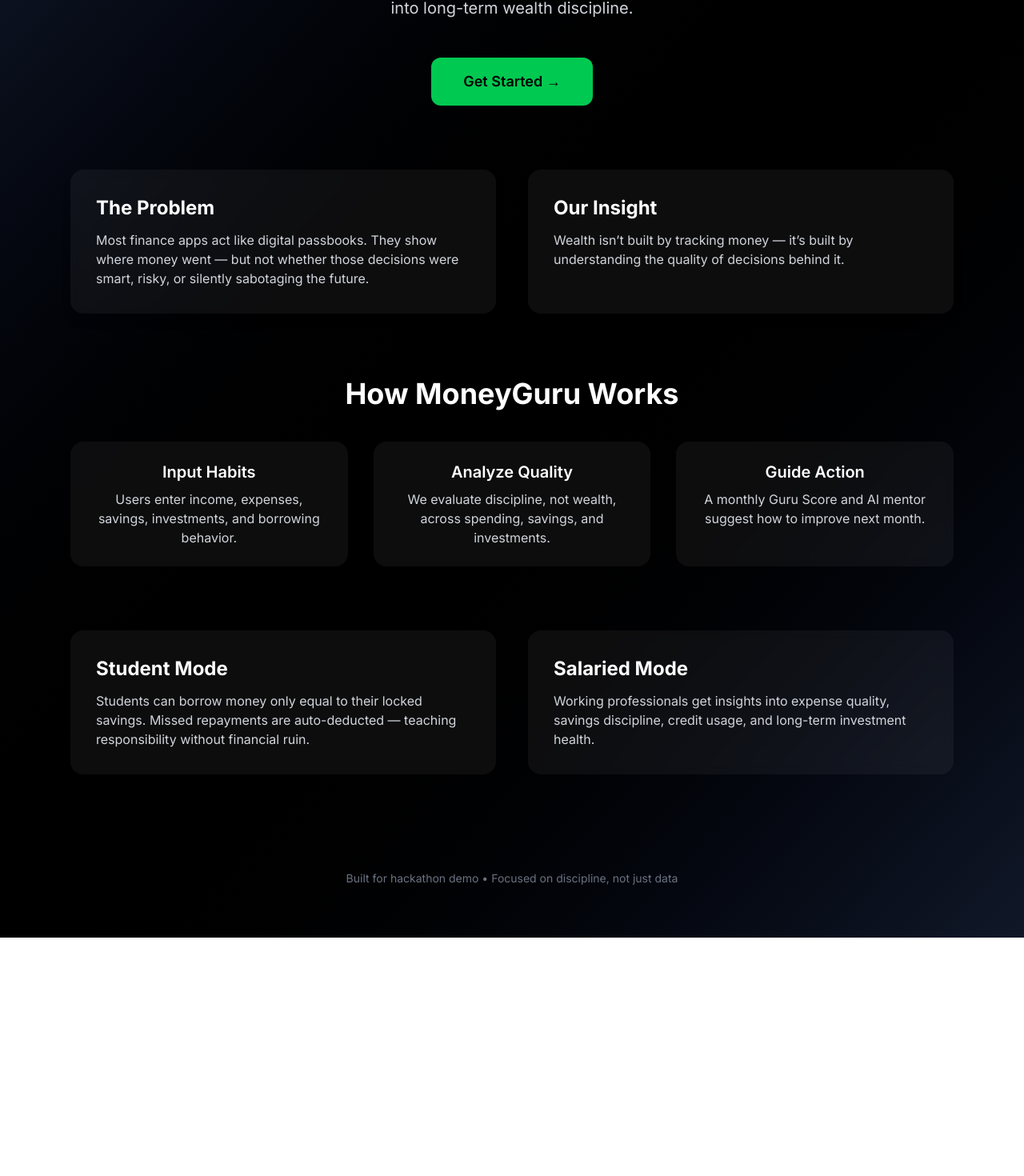
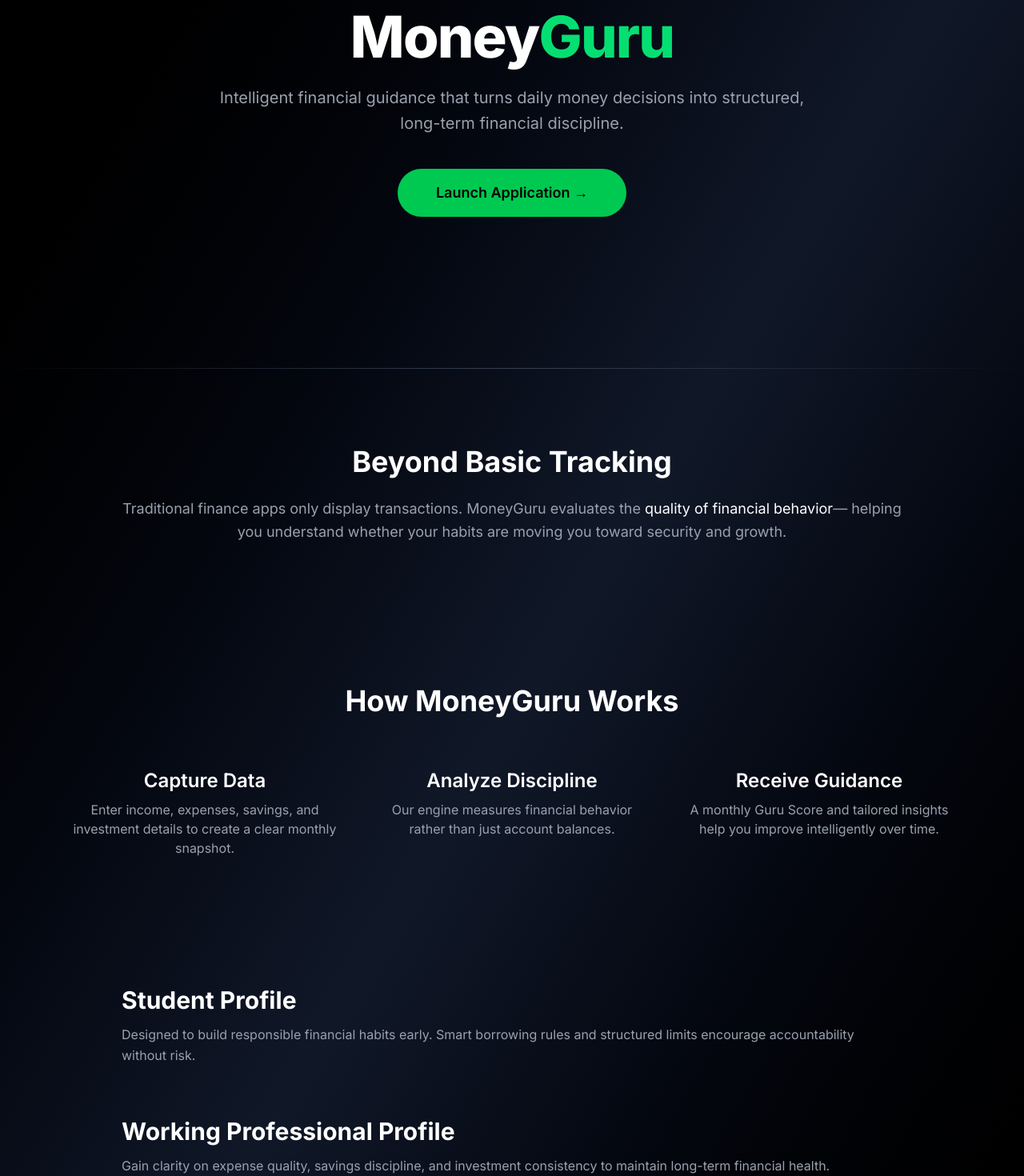
Before and after one commit to Rohan20648/money-gurus, a Next.js app: page / in a window 1280 px wide. Shown: the part 180-1650 px from the top of the page at 80% size. Before the commit the page ends 1352 px from the top, so only its background shows below. Built offline with nearby package versions, Linux system fonts and the light colour scheme.

Commit message:
Update page.tsx

```diff
--- a/app/page.tsx
+++ b/app/page.tsx
@@ -6,105 +6,110 @@
 
 export default function Home() {
   return (
-    <main className={`${inter.className} min-h-screen bg-gradient-to-br from-gray-900 via-black to-gray-900 text-white`}>
-      <div className="max-w-6xl mx-auto px-6 py-16 space-y-20">
+    <main className={`${inter.className} min-h-screen bg-gradient-to-br from-black via-gray-900 to-black text-white`}>
 
-        {/* HERO */}
-        <section className="text-center space-y-6 animate-fade-in">
-          <h1 className="text-6xl font-extrabold tracking-tight">
-            Money<span className="text-green-400">Guru</span>
-          </h1>
+      {/* HERO SECTION */}
+      <section className="min-h-[80vh] flex flex-col items-center justify-center px-6 text-center">
+        <h1 className="text-7xl font-extrabold tracking-tight animate-fade-in">
+          Money<span className="text-green-400">Guru</span>
+        </h1>
 
-          <p className="text-gray-300 text-xl max-w-2xl mx-auto">
-            A digital financial mentor that transforms everyday money decisions
-            into long-term wealth discipline.
-          </p>
+        <p className="text-gray-400 text-xl max-w-3xl mt-6 leading-relaxed">
+          Intelligent financial guidance that turns daily money decisions
+          into structured, long-term financial discipline.
+        </p>
 
-          <Link href="/select-user">
-            <button className="mt-6 px-10 py-4 rounded-xl bg-green-500 text-black font-semibold text-lg hover:scale-105 transition-transform">
-              Get Started →
-            </button>
-          </Link>
-        </section>
+        <Link href="/select-user">
+          <button className="mt-10 px-12 py-4 rounded-full bg-green-500 text-black font-semibold text-lg hover:scale-105 transition-transform">
+            Launch Application →
+          </button>
+        </Link>
+      </section>
 
-        {/* PROBLEM */}
-        <section className="grid md:grid-cols-2 gap-10">
-          <div className="bg-white/5 backdrop-blur p-8 rounded-2xl shadow-lg hover:-translate-y-1 transition">
-            <h2 className="text-2xl font-bold mb-3"> The Problem</h2>
-            <p className="text-gray-300">
-              Most finance apps act like digital passbooks. They show where money
-              went — but not whether those decisions were smart, risky, or
-              silently sabotaging the future.
+      {/* SUBTLE DIVIDER */}
+      <div className="w-full h-[1px] bg-gradient-to-r from-transparent via-gray-700 to-transparent"></div>
+
+      {/* VALUE PROPOSITION */}
+      <section className="max-w-5xl mx-auto px-6 py-24 text-center space-y-6">
+        <h2 className="text-4xl font-bold">Beyond Basic Tracking</h2>
+
+        <p className="text-gray-400 text-lg leading-relaxed">
+          Traditional finance apps only display transactions.
+          MoneyGuru evaluates the <span className="text-white">quality of financial behavior</span>—
+          helping you understand whether your habits are moving you toward security and growth.
+        </p>
+      </section>
+
+      {/* HOW IT WORKS – CLEAN STRUCTURE */}
+      <section className="max-w-6xl mx-auto px-6 py-20">
+        <h2 className="text-4xl font-bold text-center mb-16">How MoneyGuru Works</h2>
+
+        <div className="grid md:grid-cols-3 gap-12 text-center">
+
+          <div>
+            <h3 className="text-2xl font-semibold mb-2">Capture Data</h3>
+            <p className="text-gray-400">
+              Enter income, expenses, savings, and investment details to create a clear monthly snapshot.
             </p>
           </div>
 
-          <div className="bg-white/5 backdrop-blur p-8 rounded-2xl shadow-lg hover:-translate-y-1 transition">
-            <h2 className="text-2xl font-bold mb-3"> Our Insight</h2>
-            <p className="text-gray-300">
-              Wealth isn’t built by tracking money — it’s built by understanding
-              the quality of decisions behind it.
-            </p>
-          </div>
-        </section>
-
-        {/* HOW IT WORKS */}
-        <section className="space-y-10">
-          <h2 className="text-4xl font-bold text-center">How MoneyGuru Works</h2>
-
-          <div className="grid md:grid-cols-3 gap-8">
-            {[
-              {
-                title: " Input Habits",
-                desc: "Users enter income, expenses, savings, investments, and borrowing behavior."
-              },
-              {
-                title: " Analyze Quality",
-                desc: "We evaluate discipline, not wealth, across spending, savings, and investments."
-              },
-              {
-                title: " Guide Action",
-                desc: "A monthly Guru Score and AI mentor suggest how to improve next month."
-              }
-            ].map((item, i) => (
-              <div
-                key={i}
-                className="bg-white/5 backdrop-blur p-6 rounded-2xl text-center hover:-translate-y-2 transition"
-              >
-                <h3 className="text-xl font-semibold mb-2">{item.title}</h3>
-                <p className="text-gray-300">{item.desc}</p>
-              </div>
-            ))}
-          </div>
-        </section>
-
-        {/* USERS */}
-        <section className="grid md:grid-cols-2 gap-10">
-          <div className="bg-white/5 backdrop-blur p-8 rounded-2xl hover:-translate-y-1 transition">
-            <h3 className="text-2xl font-bold mb-3"> Student Mode</h3>
-            <p className="text-gray-300">
-              Students can borrow money only equal to their locked savings.
-              Missed repayments are auto-deducted — teaching responsibility
-              without financial ruin.
+          <div>
+            <h3 className="text-2xl font-semibold mb-2">Analyze Discipline</h3>
+            <p className="text-gray-400">
+              Our engine measures financial behavior rather than just account balances.
             </p>
           </div>
 
-          <div className="bg-white/5 backdrop-blur p-8 rounded-2xl hover:-translate-y-1 transition">
-            <h3 className="text-2xl font-bold mb-3"> Salaried Mode</h3>
-            <p className="text-gray-300">
-              Working professionals get insights into expense quality, savings
-              discipline, credit usage, and long-term investment health.
+          <div>
+            <h3 className="text-2xl font-semibold mb-2">Receive Guidance</h3>
+            <p className="text-gray-400">
+              A monthly Guru Score and tailored insights help you improve intelligently over time.
             </p>
           </div>
-        </section>
 
-        {/* FOOTER */}
-        <footer className="text-center text-gray-500 text-sm pt-10">
-          Built for hackathon demo • Focused on discipline, not just data
-        </footer>
+        </div>
+      </section>
 
-      </div>
+      {/* USER TYPES – ELEGANT STYLE */}
+      <section className="max-w-5xl mx-auto px-6 py-20 space-y-16">
 
-      {/* Animations */}
+        <div>
+          <h3 className="text-3xl font-bold mb-3">Student Profile</h3>
+          <p className="text-gray-400 leading-relaxed">
+            Designed to build responsible financial habits early.
+            Smart borrowing rules and structured limits encourage accountability without risk.
+          </p>
+        </div>
+
+        <div>
+          <h3 className="text-3xl font-bold mb-3">Working Professional Profile</h3>
+          <p className="text-gray-400 leading-relaxed">
+            Gain clarity on expense quality, savings discipline, and investment consistency
+            to maintain long-term financial health.
+          </p>
+        </div>
+
+      </section>
+
+      {/* FINAL CTA */}
+      <section className="text-center py-24">
+        <h2 className="text-4xl font-bold mb-4">Take Control of Your Finances</h2>
+        <p className="text-gray-400 mb-8">
+          Simple inputs. Smart analysis. Clear direction.
+        </p>
+
+        <Link href="/select-user">
+          <button className="px-12 py-4 rounded-full bg-green-500 text-black font-semibold hover:scale-105 transition">
+            Get Started →
+          </button>
+        </Link>
+      </section>
+
+      {/* FOOTER */}
+      <footer className="text-center text-gray-600 text-sm pb-10">
+        MoneyGuru • Financial discipline powered by intelligent insights
+      </footer>
+
       <style jsx>{`
         .animate-fade-in {
           animation: fadeIn 1s ease-out forwards;
@@ -113,7 +118,7 @@
         @keyframes fadeIn {
           from {
             opacity: 0;
-            transform: translateY(10px);
+            transform: translateY(20px);
           }
           to {
             opacity: 1;
```
